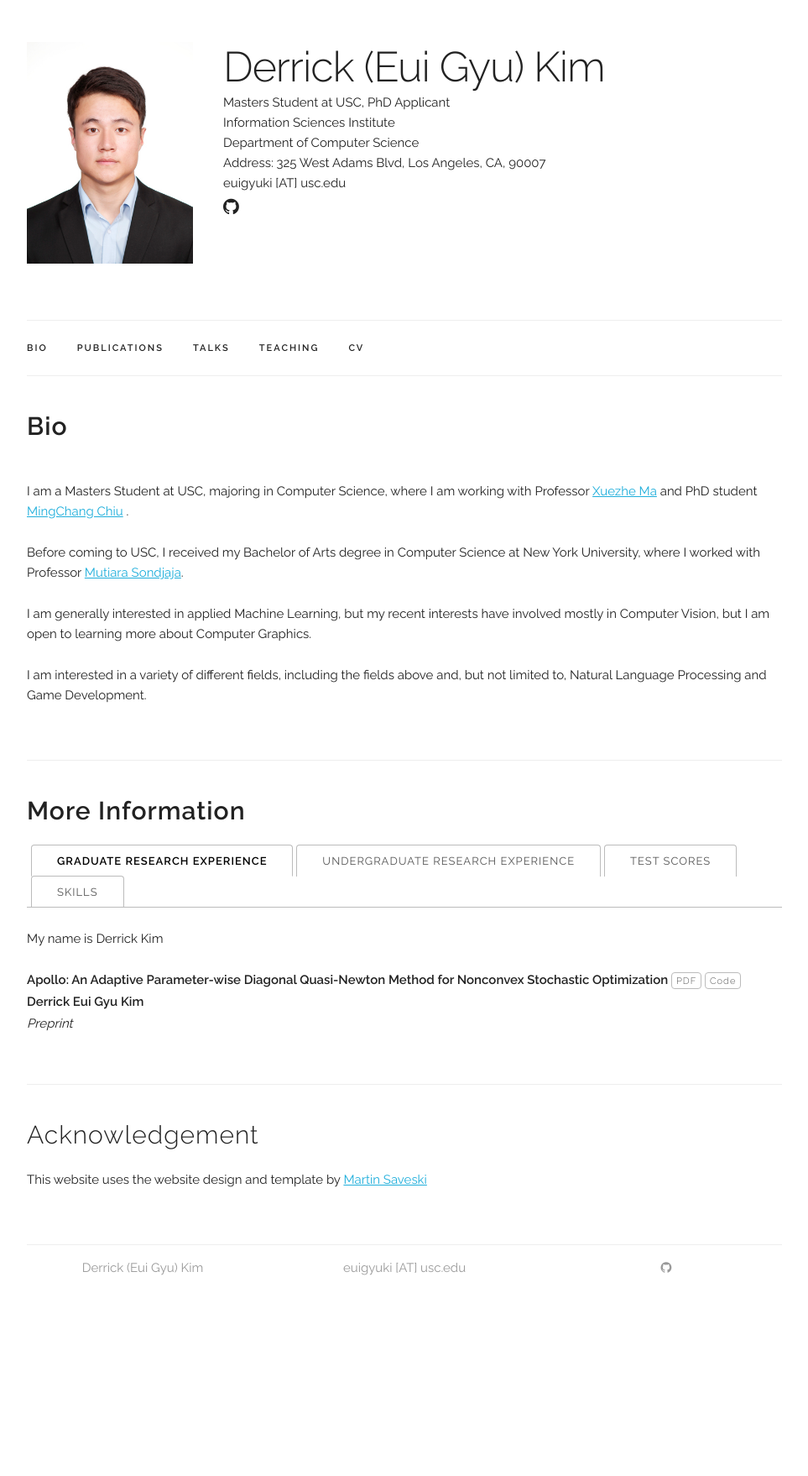
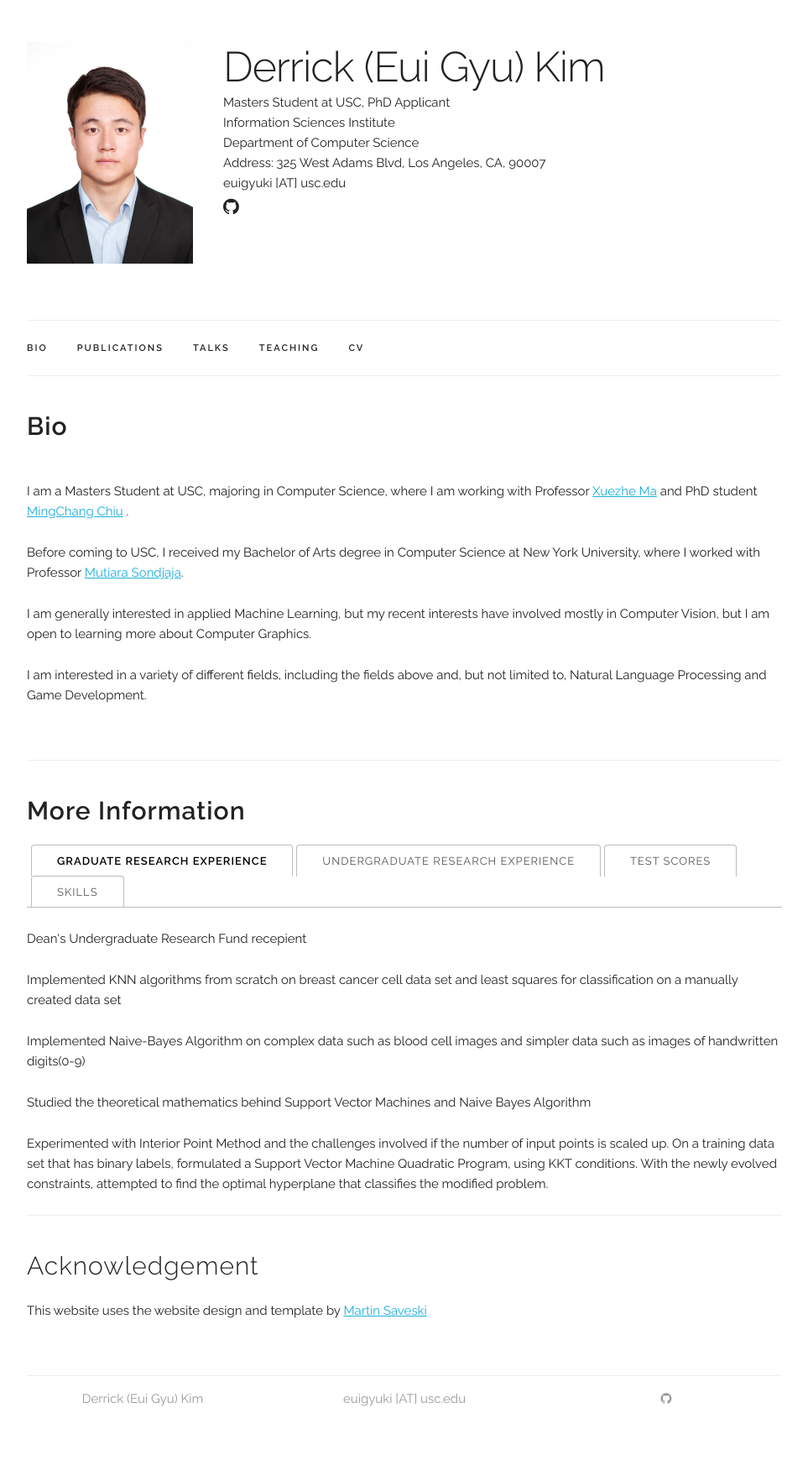
Before and after one commit to euigyuki/euigyuki.github.io, a Jekyll site: the page built from index.html, in a window 1280 px wide. Shown: the whole page at 84% size, without its empty margins (158-1121 px from the left). Built offline with Jekyll 4.4.1, drawn with Linux system fonts in a browser that asks for light colours; before the commit the page ends 1562 px from its top, so only the background shows below that.

Commit message:
updated website

```diff
--- a/index.html
+++ b/index.html
@@ -87,43 +87,20 @@ title: Home
 
 
     <div class="tab-pane active" id="undergrad">
-      <p> My name is Derrick Kim</p>
-      {% assign papers = site.data.publications.papers | where: "selected", "y" %}
-      {% for paper in papers %}
-        <div class="paper">
-          <p class="title"><b>{{ paper.title }}</b>
-            {% if paper.paper_pdf %}
-              <a class="button" href="{{ paper.paper_pdf | prepend: site.baseurl }}" target="_blank">PDF</a>
-            {% endif %}
-            {% if paper.bibtex %}
-              <a class="button" href="{{ paper.bibtex | prepend: site.baseurl }}" target="_blank">Bib</a>
-            {% endif %}
-            {% if paper.arXiv %}
-              <a class="button" href="{{ paper.arXiv }}" target="_blank">ArXiv</a>
-            {% endif %}
-            {% if paper.slides %}
-              <a class="button" href="{{ paper.slides | prepend: site.baseurl }}" target="_blank">Slides</a>
-            {% endif %}
-            {% if paper.poster %}
-              <a class="button" href="{{ paper.poster | prepend: site.baseurl }}" target="_blank">Poster</a>
-            {% endif %}
-            {% if paper.video %}
-              <a class="button" href="{{ paper.video }}" target="_blank">Video</a>
-            {% endif %}
-            {% if paper.code %}
-              <a class="button" href="{{ paper.code }}" target="_blank">Code</a>
-            {% endif %}
-          </p>
-          <p>{{ paper.authors }}</p>
-          <p>
-            <i>{{ paper.venue }}</i>
-            {% if paper.award %}
-              (<b>{{ paper.award }}</b>)
-            {% endif %}
-          </p>
-        </div>
-      {% endfor %}
-    </div>
+      <p> Dean's Undergraduate Research Fund recepient</p>
+      <p>Implemented KNN algorithms from scratch on breast cancer cell data set and least squares for
+      classification on a manually created data set</p>
+      <p>Implemented Naive-Bayes Algorithm on complex data such as blood cell images and simpler data
+        such as images of handwritten digits(0-9)</p>
+
+      <p>Studied the theoretical mathematics behind Support Vector Machines and Naive Bayes Algorithm</p>
+      <p>Experimented with Interior Point Method and the challenges involved if the number of input points
+        is scaled up. On a training data set that has binary labels, formulated a Support Vector Machine
+        Quadratic Program, using KKT conditions. With the newly evolved constraints, attempted to find
+        the optimal hyperplane that classifies the modified problem.</p>
+
+
+
 
     <div class="tab-pane" id="grad">
       <p> This is the grad section</p>
```
